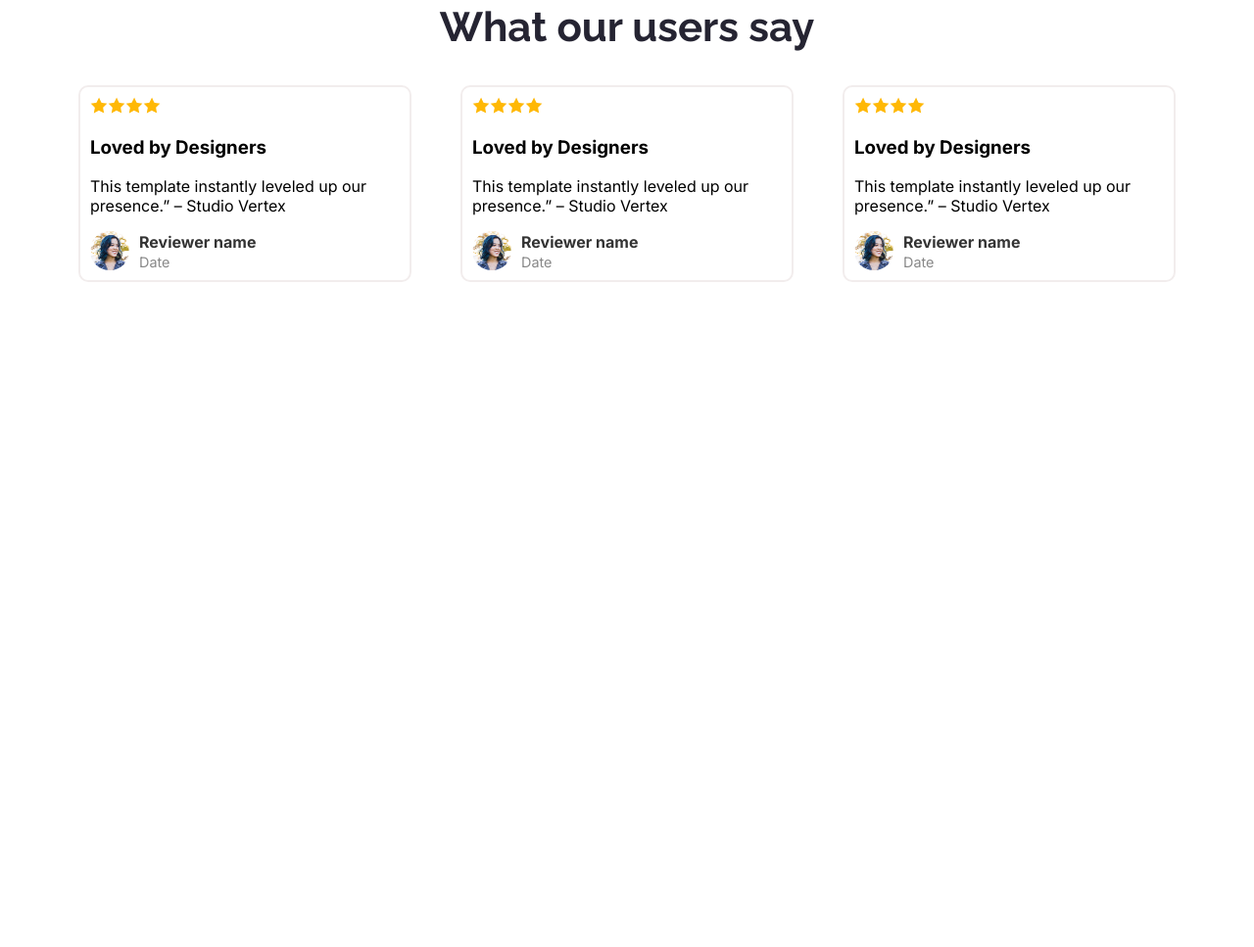
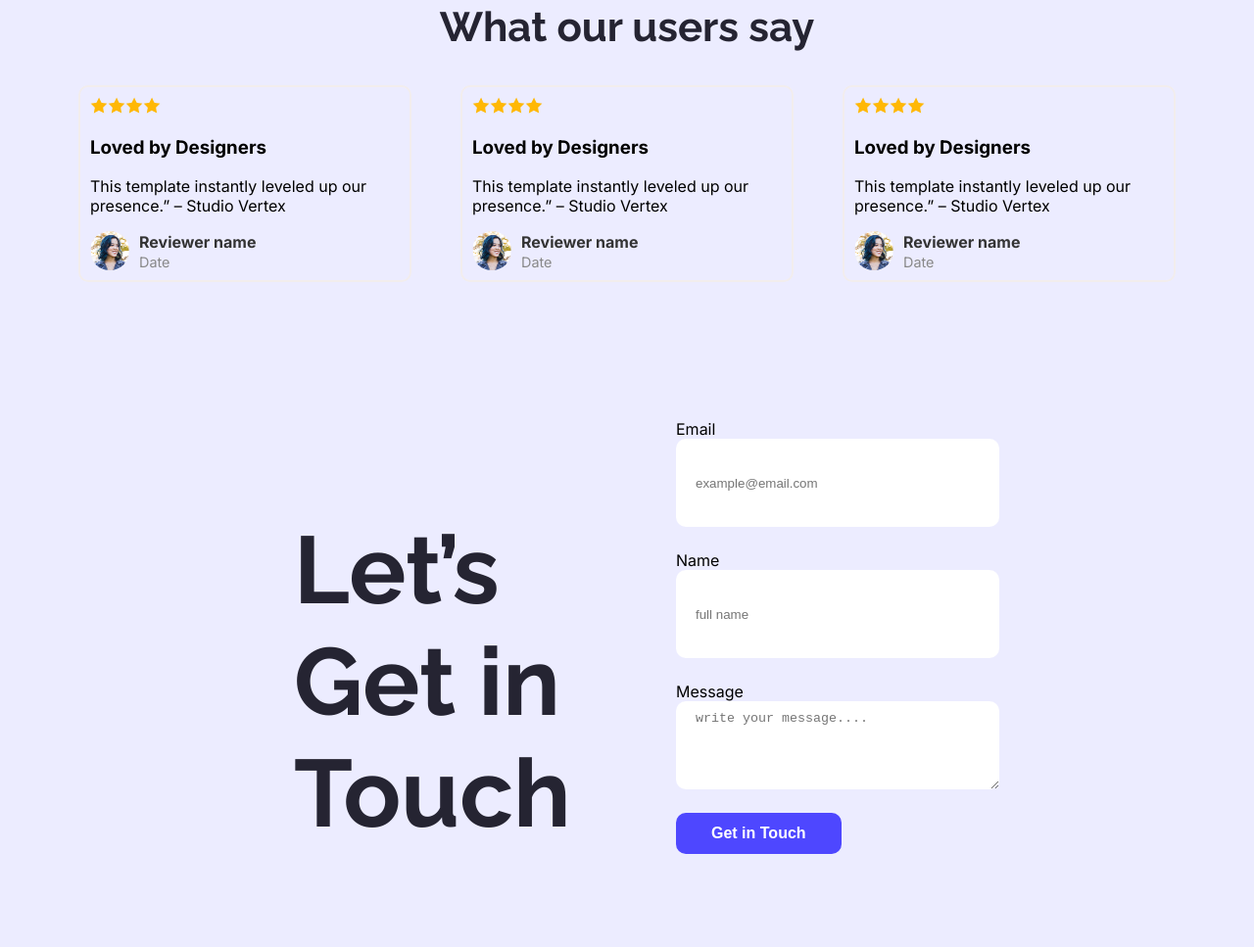
Before and after one commit to ruksat13/B12A01-landing-launchpad, a plain HTML site: page index.html in a window 1280 px wide. Shown: the part 1969-2936 px from the top of the page at 98% size. Before the commit the page ends 2275 px from the top, so only its background shows below. Drawn offline with Linux system fonts and the light colour scheme.

Commit message:
added  Touch Section

```diff
--- a/index.html
+++ b/index.html
@@ -16,10 +16,11 @@
     <link
         href="https://fonts.googleapis.com/css2?family=Inter:ital,opsz,wght@0,14..32,100..900;1,14..32,100..900&family=Open+Sans:ital,wght@0,300..800;1,300..800&family=Raleway:ital,wght@0,100..900;1,100..900&display=swap"
         rel="stylesheet">
+
     <link rel="stylesheet" href="styles/style.css">
 </head>
 
-<body class="inter-normal">
+<body class="inter-normal secondary-bg">
     <header class="header">
         <nav>
             <h3 class="nav-title text-primary">LOGO</h3>
@@ -183,10 +184,43 @@
         </section>
 
 
+        <!--
+                                5. Let’s Get In Touch Section (10 Marks)
+                        Left Side:
+                        Section Title
+                        Right Side:
+                        Label + Input for Name, Email & Message
+                        Get in Touch Button
+         -->
+        <section class="touch">
+    <div class="touch-column raleway">
+        <h3>Let’s Get in <br> Touch</h3>
+    </div>
+    <div class="touch-column">
+        <form action="">
+            <label for="Email">Email</label>
+            <input type="text" name="Email" id="Email" placeholder="example@email.com">
+
+            <label for="Name">Name</label>
+            <input type="text" name="Name" id="Name" placeholder="full name">
+
+            <label for="Message">Message</label>
+            <textarea name="Message" id="Message" cols="30" rows="10" placeholder="write your message...."></textarea>
+
+            <input class="btn-primary" type="button" value="Get in Touch">
+        </form>
+    </div>
+</section>
+
+
+
+
+
 
     </main>
 
     <footer>
+
 
     </footer>
 
--- a/styles/style.css
+++ b/styles/style.css
@@ -221,3 +221,38 @@ main {
     font-size: 0.9rem;
     color: #888;
 }
+
+/* touch style  */
+.touch{
+    padding: 130px 230px;
+    display: flex;
+    gap: 100px;
+    color: rgba(255, 255, 255, 1);
+
+
+}
+
+.touch h3{
+
+    font-weight: bold;
+    font-size: 97px;
+}
+.touch-column{
+    width: 50%;
+
+
+}
+
+.touch input[type="text"] ,.touch input[type="name"] ,.touch textarea{
+    height: 70px;
+    border-radius: 10px;
+    background-color: white;
+    display: block;
+    width: 100%;
+    padding: 10px 20px;
+    margin-bottom: 24px;
+    border: rgba(255, 255, 255, 1);
+}
+label {
+    color: black;
+}
```
